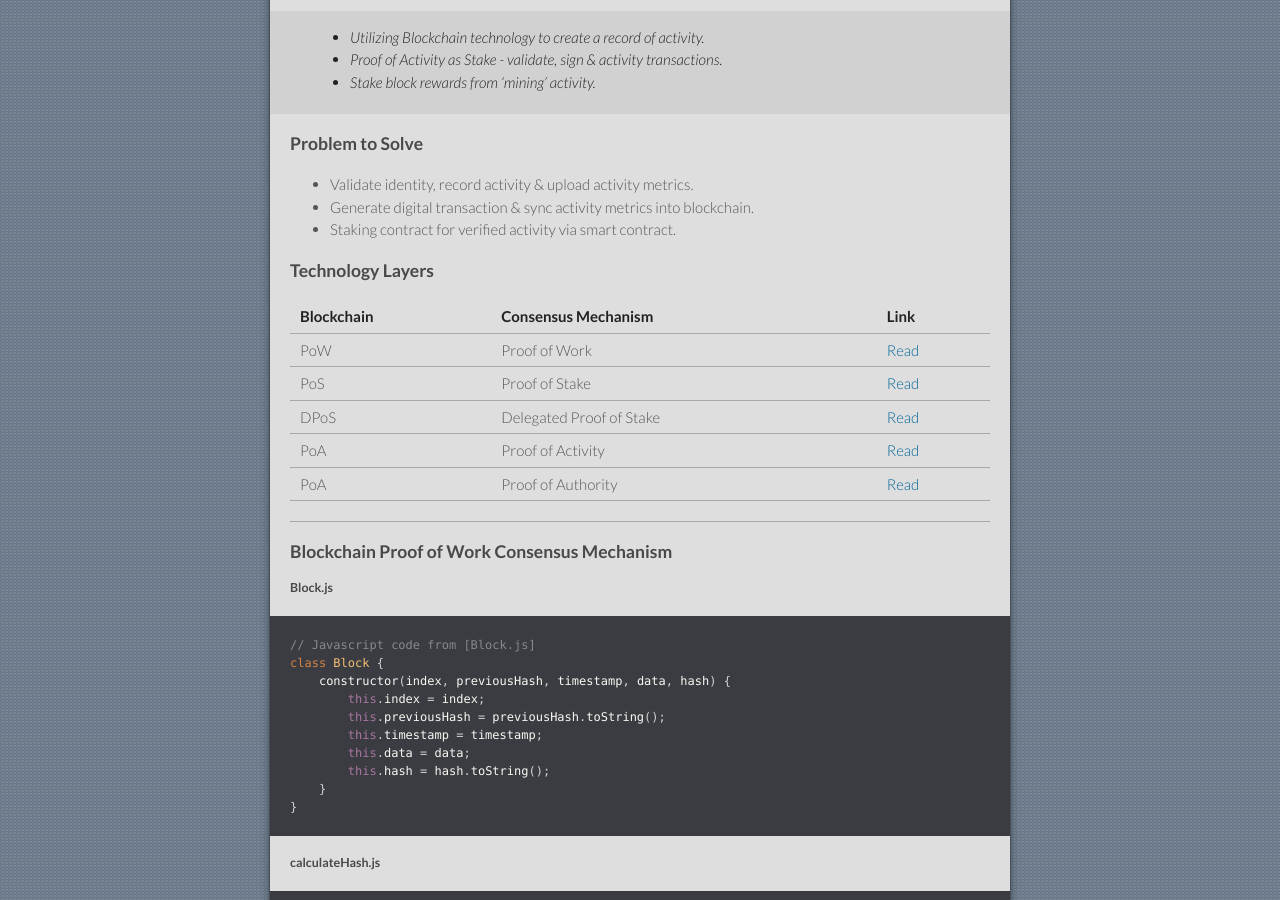
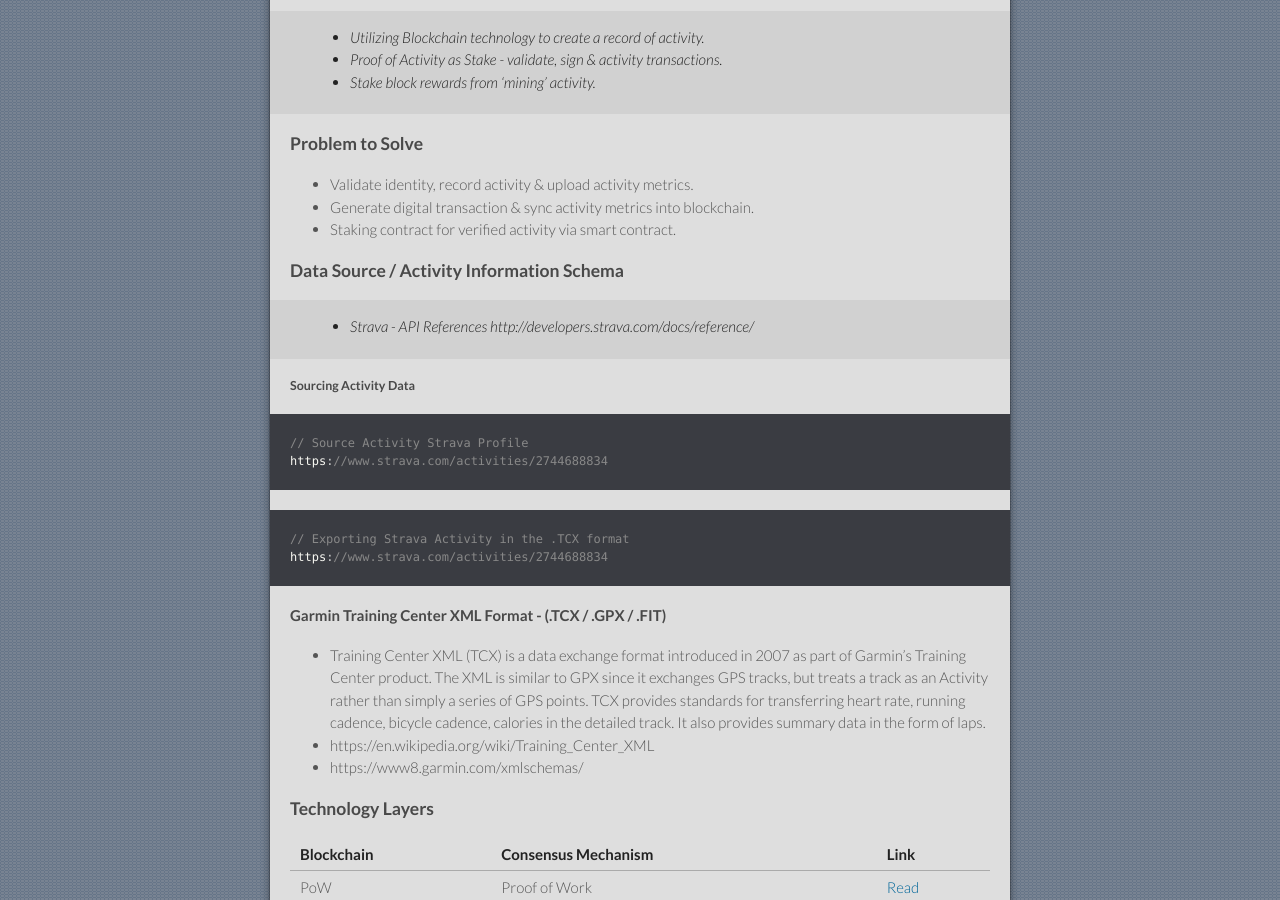
Before and after one commit to flowstake/flowstake.github.io, a Jekyll site: the page built from index.md, in a window 1280 px wide and 900 px high, scrolled down 480 px. Built offline with Jekyll 4.4.1, drawn with Linux system fonts in a browser that asks for light colours; our own code applies the rules of GitHub Pages for plain Markdown files.

Commit message:
update index.md

````diff
--- a/index.md
+++ b/index.md
@@ -28,6 +28,26 @@ layout: default
 *   Generate digital transaction & sync activity metrics into blockchain.
 *   Staking contract for verified activity via smart contract.
 
+### Data Source / Activity Information Schema
+
+> - Strava - API References http://developers.strava.com/docs/reference/
+
+
+##### Sourcing Activity Data
+```js
+// Source Activity Strava Profile
+https://www.strava.com/activities/2744688834
+```
+```js
+// Exporting Strava Activity in the .TCX format
+https://www.strava.com/activities/2744688834
+```
+
+#### Garmin Training Center XML Format - (.TCX / .GPX / .FIT)
+
+- Training Center XML (TCX) is a data exchange format introduced in 2007 as part of Garmin's Training Center product. The XML is similar to GPX since it exchanges GPS tracks, but treats a track as an Activity rather than simply a series of GPS points. TCX provides standards for transferring heart rate, running cadence, bicycle cadence, calories in the detailed track. It also provides summary data in the form of laps.
+- https://en.wikipedia.org/wiki/Training_Center_XML
+- https://www8.garmin.com/xmlschemas/
 
 ### Technology Layers
 
````
